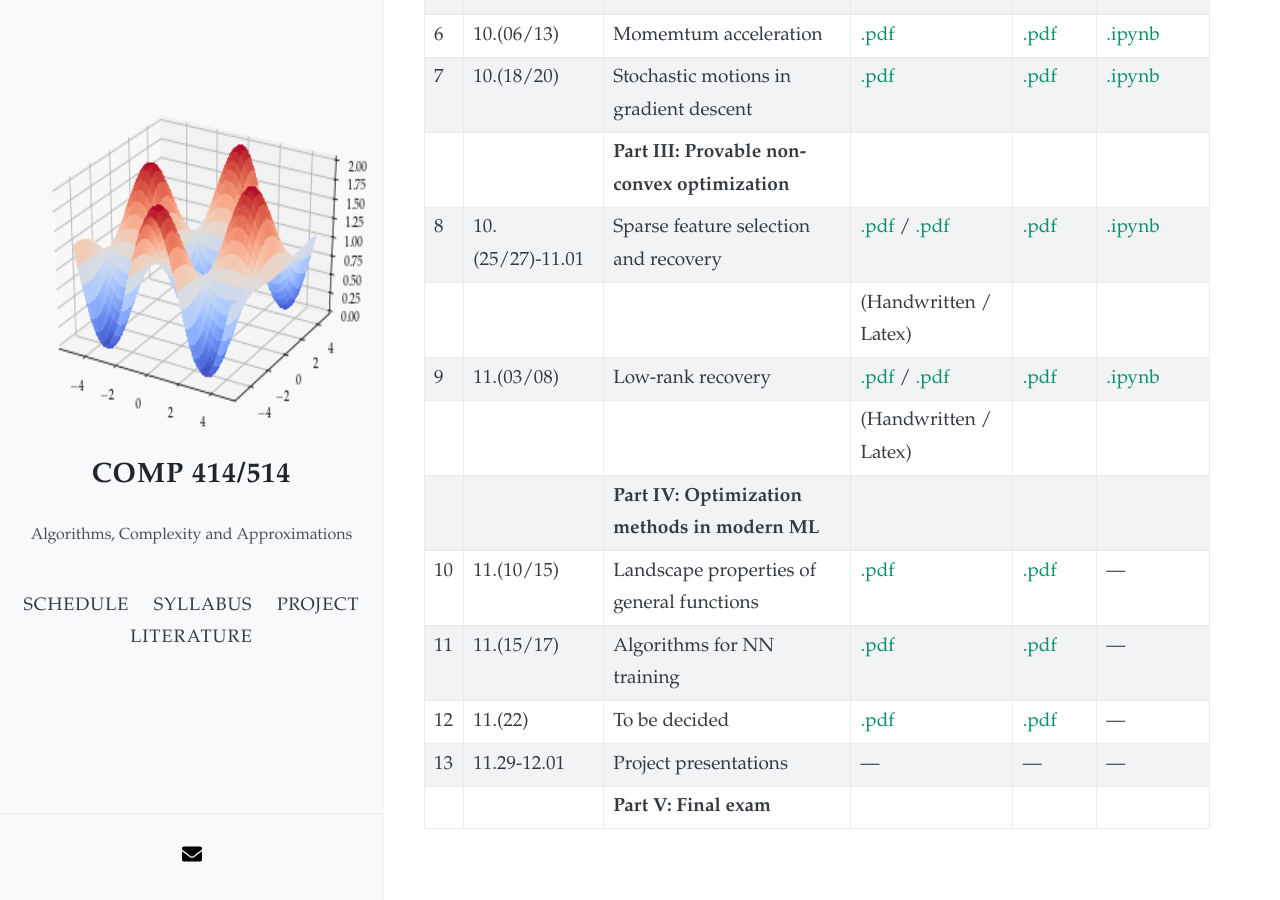
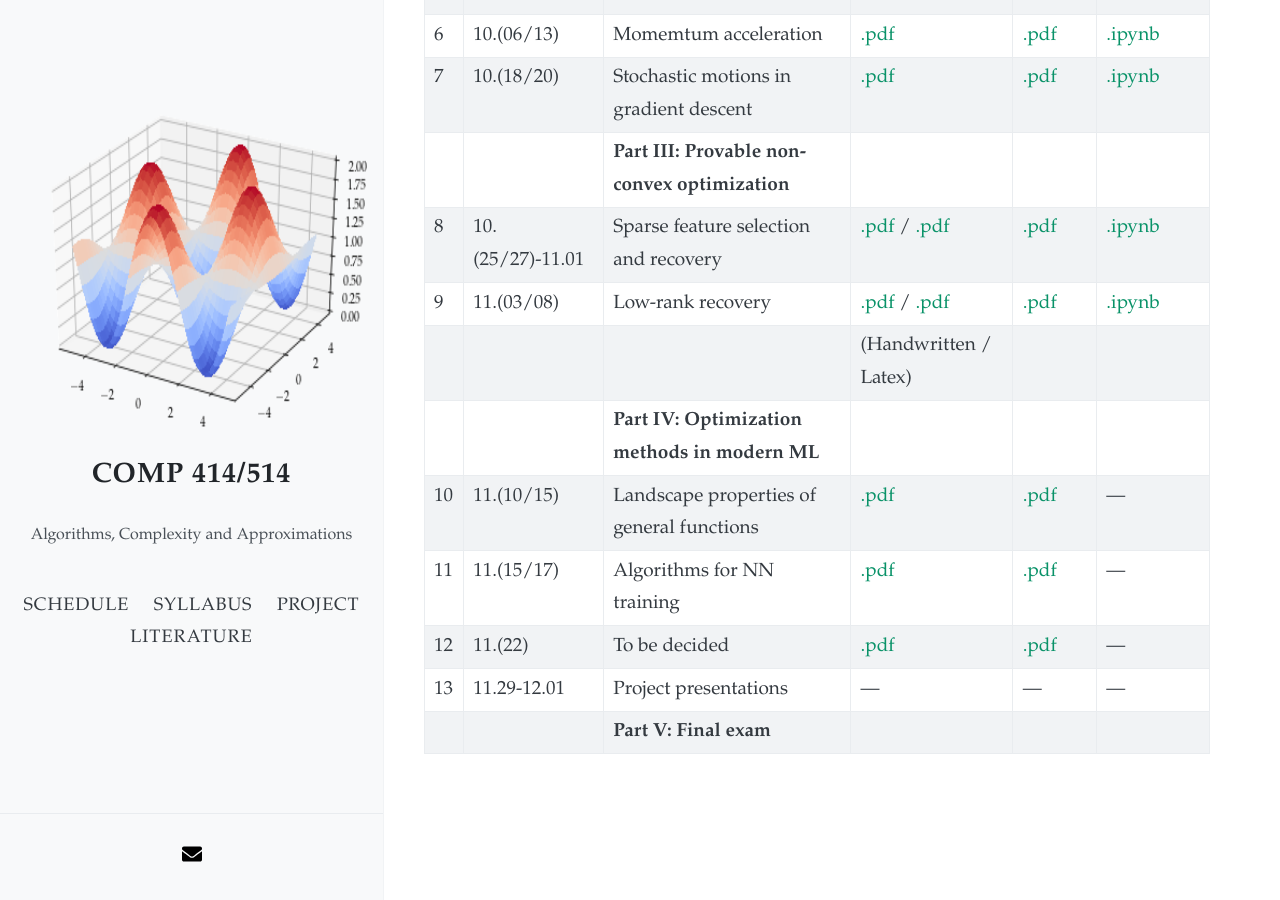
Before and after one commit to akyrillidis/comp414-514, a Jekyll site: the page built from schedule.md, in a window 1280 px wide and 900 px high, scrolled down 625 px. Built offline with Jekyll 4.4.1, drawn with Linux system fonts in a browser that asks for light colours; nearby versions of some CDN libraries.

Commit message:
Update schedule.md

```diff
--- a/schedule.md
+++ b/schedule.md
@@ -17,8 +17,7 @@
 | 6 | 10.(06/13) | Momemtum acceleration | [.pdf](/schedule/images/chapter6.pdf)  | [.pdf](/schedule/images/Lecture 6.pdf) | [.ipynb](/schedule/images/Chapter 6.ipynb) |
 | 7 | 10.(18/20) | Stochastic motions in gradient descent | [.pdf](/schedule/images/chapter7.pdf)  | [.pdf](/schedule/images/Lecture 7.pdf) | [.ipynb](/schedule/images/Chapter 7.ipynb) |
 | | | **Part III: Provable non-convex optimization** | | | |
-| 8 | 10.(25/27)-11.01 | Sparse feature selection and recovery | [.pdf]() / [.pdf]() | [.pdf]() | [.ipynb]() |
-|  |  | | (Handwritten / Latex) |  | |
+| 8 | 10.(25/27)-11.01 | Sparse feature selection and recovery | [.pdf](/schedule/images/Lecture 8 notes.pdf) / [.pdf](/schedule/images/chapter8.pdf) | [.pdf](/schedule/images/Lecture 8.pdf) | [.ipynb](/schedule/images/Chapter 8.ipynb) |
 | 9 | 11.(03/08) | Low-rank recovery | [.pdf]() / [.pdf]() | [.pdf]() | [.ipynb]() |
 |  |  | | (Handwritten / Latex) |  | |
 | | | **Part IV: Optimization methods in modern ML** | | | |
```
